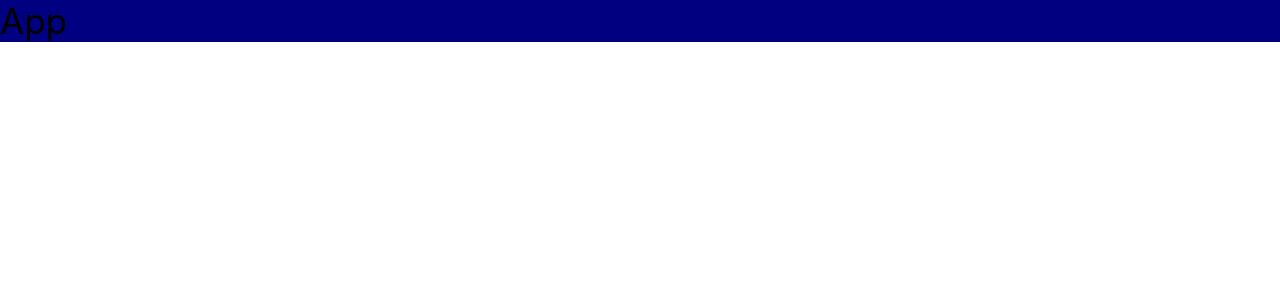
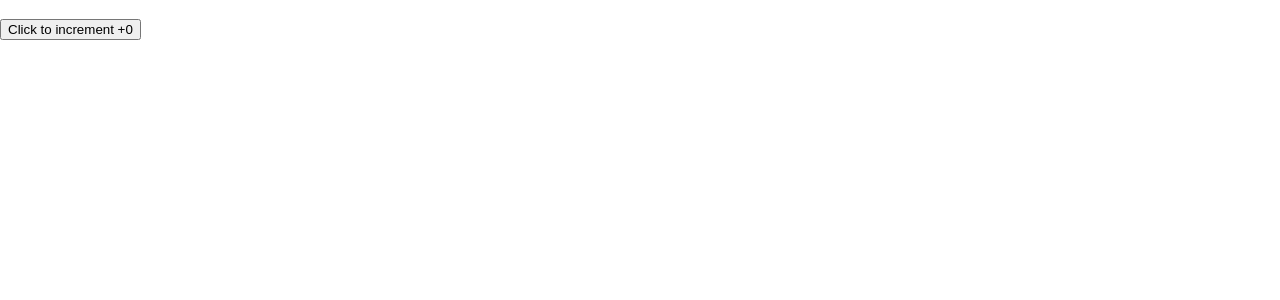
Before and after one commit to viniciusferreira7/React_next, a React (Create React App) app: page / in a window 1280 px wide. Shown: the top 300 px of the page. Built offline with nearby package versions, Linux system fonts and the light colour scheme.

Commit message:
estudando error boundary

```diff
--- a/src/templetes/App/index.jsx
+++ b/src/templetes/App/index.jsx
@@ -190,39 +190,54 @@
 //   counted: P.array,
 // };
 
-import React, { useState, useEffect, useDebugValue } from 'react';
+import React, { useState, Component, useEffect } from 'react';
 
-export const useMediaQuery = (queryValue, initialValue = false) => {
-  const [match, setMatch] = useState(initialValue);
+export const s = {
+  style: { fontSize: '35px' },
+};
 
-  useDebugValue(queryValue, () => {
-    return queryValue + 'modificado';
-  });
+export const ItThrowError = () => {
+  const [counter, setCounter] = useState(0);
 
   useEffect(() => {
-    let isMounted = true;
-    const matchMedia = window.matchMedia(queryValue);
-    const handleChange = () => {
-      if (!isMounted) return;
-      setMatch(!!matchMedia.matches);
-    };
+    if (counter > 3) throw new Error('Que chato');
+  }, [counter]);
+  return <button onClick={() => setCounter((c) => c + 1)}>Click to increment +{counter}</button>;
+};
 
-    matchMedia.addEventListener('change', handleChange);
-    setMatch(Boolean(matchMedia.matches));
+/*eslint-disable */
+class ErrorBoundary extends Component {
+  constructor(props) {
+    super(props);
+    this.state = { hasError: false };
+  }
 
-    return () => {
-      (isMounted = false), matchMedia.removeEventListener('change', handleChange);
-    };
-  }, [queryValue]);
+  static getDerivedStateFromError(error) {
+    // Atualiza o state para que a próxima renderização mostre a UI alternativa.
+    return { hasError: true };
+  }
 
-  return match;
+  componentDidCatch(error, errorInfo) {
+    // Você também pode registrar o erro em um serviço de relatórios de erro
+    logErrorToMyService(error, errorInfo);
+  }
+
+  render() {
+    if (this.state.hasError) {
+      // Você pode renderizar qualquer UI alternativa
+      return <h1>Algo deu errado.</h1>;
+    }
+
+    return this.props.children;
+  }
+}
+
+export const App = () => {
+  return (
+    <div {...s}>
+      <ErrorBoundary>
+        <ItThrowError />
+      </ErrorBoundary>
+    </div>
+  );
 };
-export const App = () => {
-  const huge = useMediaQuery('(min-width:980px)');
-  const big = useMediaQuery('(max-width:979px) and (min-width: 768px)');
-  const medium = useMediaQuery('(max-width:767px) and (min-width: 321px)');
-  const small = useMediaQuery('(max-width:320px)');
-
-  const background = huge ? 'navy' : big ? '#eb4034' : medium ? '#397536' : small ? '#6ad0d4' : false;
-  return <div style={{ fontSize: '35px', background }}>App</div>;
-};
```
